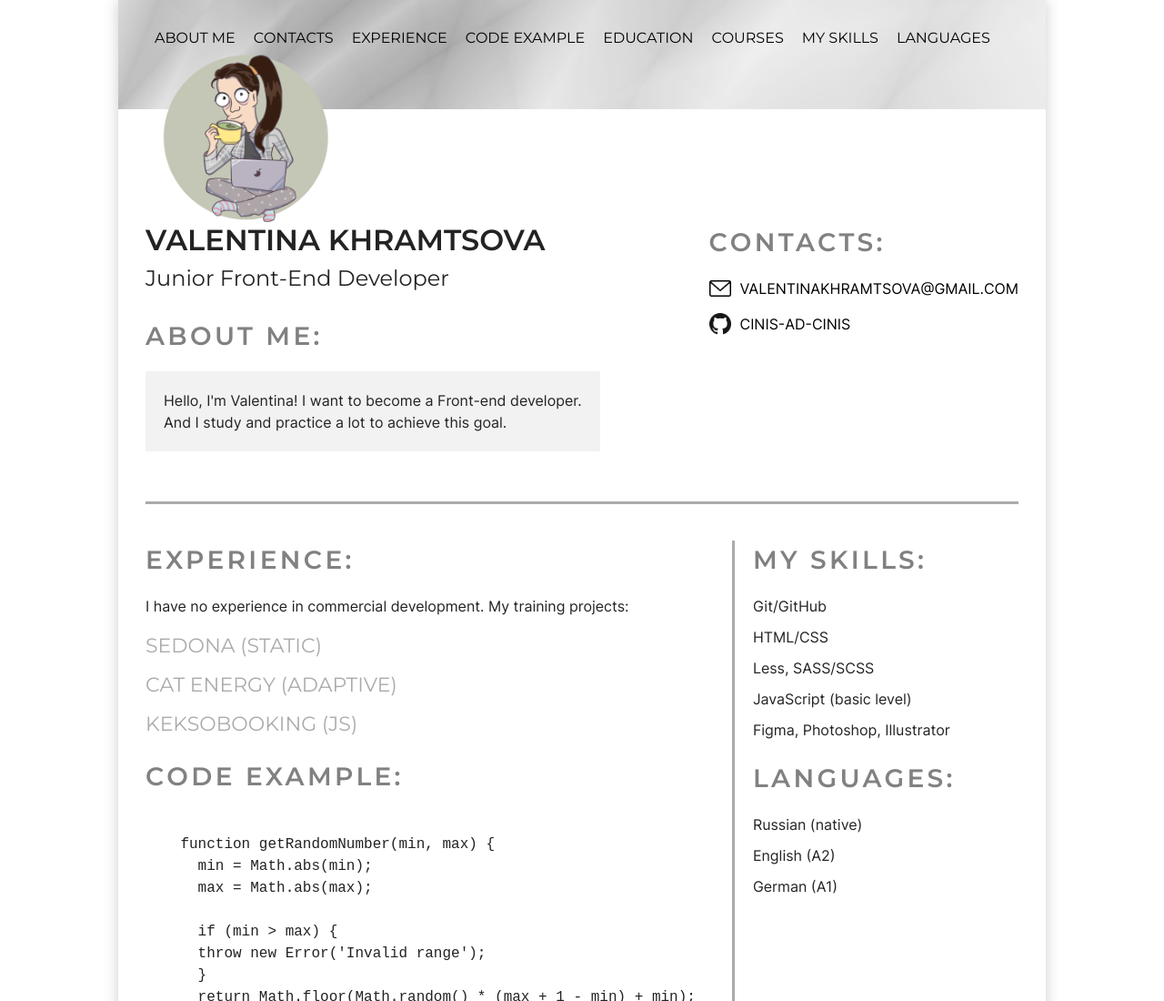
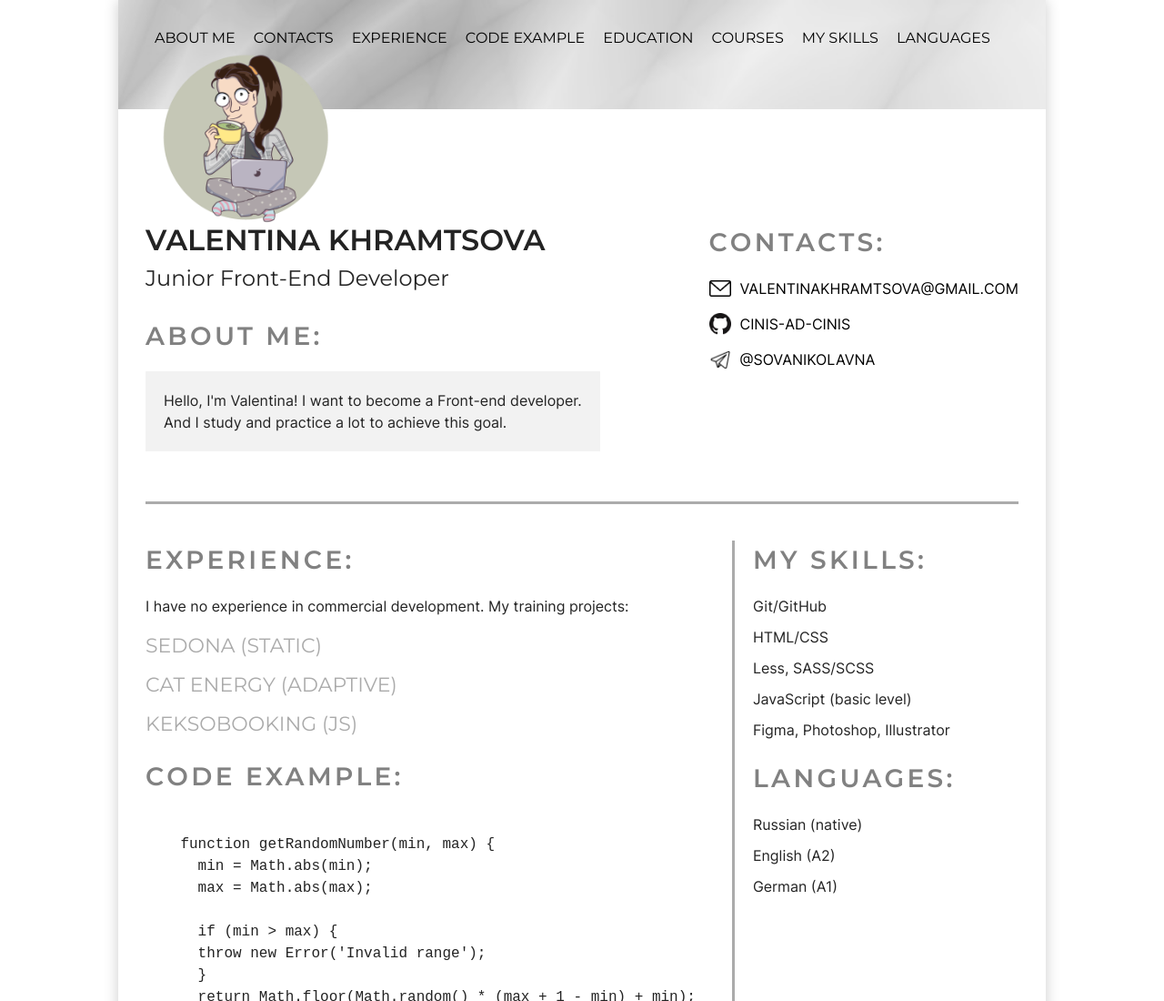
Before and after one commit to cinis-ad-cinis/rsschool-cv, a plain HTML site: page index.html in a window 1280 px wide. Shown: the top 1100 px of the page at 91% size. Drawn offline with Linux system fonts and the light colour scheme.

Commit message:
feat: add telegram profile in contacts

```diff
--- a/css/style.css
+++ b/css/style.css
@@ -202,6 +202,10 @@
   background-image: url("../assets/img/github_mark.png");
 }
 
+.section__link-image--telegram {
+  background-image: url("../assets/img/telegram_icon.png");
+}
+
 .section__description {
   margin-bottom: 15px;
 }
--- a/index.html
+++ b/index.html
@@ -59,12 +59,16 @@
           <h2 class="section__title">Contacts:</h2>
           <ul class="section__list">
             <li class="section__item section__item--contacts">
-              <div class="section__link-image section__link-image--email"></div>
+              <span class="section__link-image section__link-image--email"></span>
               <a class="section__link" href="email:valentinakhramtsova@gmail.com">valentinakhramtsova@gmail.com</a>
             </li>
             <li class="section__item section__item--contacts">
               <div class="section__link-image section__link-image--github"></div>
               <a class="section__link" href="https://github.com/cinis-ad-cinis">cinis-ad-cinis</a>
+            </li>
+            <li class="section__item section__item--contacts">
+              <span class="section__link-image section__link-image--telegram"></span>
+              <a class="section__link" href="https://t.me/sovanikolavna">@sovanikolavna</a>
             </li>
           </ul>
         </section>
```
Also changed, not shown: assets/img/telegram_icon.png (added).
